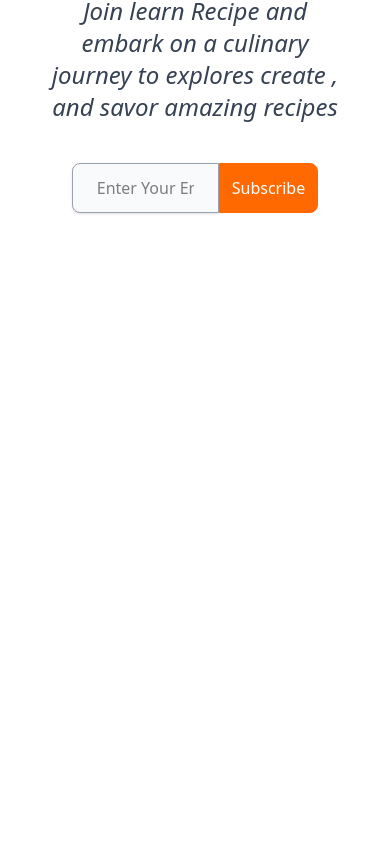
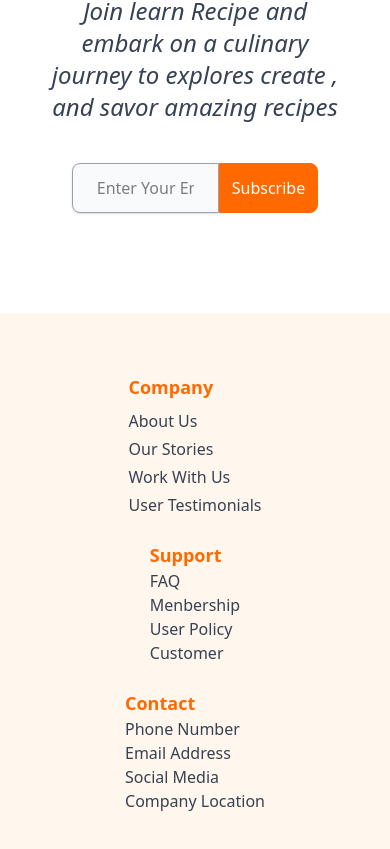
Before and after one commit to rafikakhatun/Food-Recipe-Nest, a React (Vite) app: page / in a window 390 px wide. Shown: the part 4997-5846 px from the top of the page. Before the commit the page ends 5250 px from the top, so only its background shows below. Built offline with nearby package versions, Linux system fonts and the light colour scheme.

Commit message:
Add structured footer section with responsive layout

```diff
--- a/src/App.jsx
+++ b/src/App.jsx
@@ -1,5 +1,6 @@
 
 import './App.css'
+import Footer from './component/Footer'
 import Hero from './component/Hero'
 import Navbar from './component/Navbar'
 import Recipe from './component/Recipe'
@@ -16,6 +17,7 @@ function App() {
     <WhatCook></WhatCook>
     <Recipe></Recipe>
     <Subscribe></Subscribe>
+    <Footer></Footer>
 
 
 
--- /dev/null
+++ b/src/component/Footer.jsx
@@ -0,0 +1,64 @@
+function Footer() {
+
+    return (
+        <>
+
+
+
+                <footer className=" w-full px-12 py-15 flex flex-col md:flex-row justify-between items-center gap-6 mt-15 bg-orange-50">
+
+
+                    <div>
+                        <h1 className="text-orange-500 text-lg font-semibold">Company</h1>
+                        <ul className="mt-2 space-y-1">
+                            <li className="text-gray-700 cursor-pointer hover:underline">About Us</li>
+                            <li className="text-gray-700 cursor-pointer hover:underline">Our Stories</li>
+                            <li className="text-gray-700 cursor-pointer hover:underline">Work With Us</li>
+                            <li className="text-gray-700 cursor-pointer hover:underline">User Testimonials</li>
+                        </ul>
+                    </div>
+
+
+                    <div>
+                        <h1 className="text-orange-500 text-lg font-semibold" >Support</h1>
+                        <ul>
+                            <li className="text-gray-700 cursor-pointer hover:underline">FAQ</li>
+                            <li className="text-gray-700 cursor-pointer hover:underline">Menbership</li>
+                            <li className="text-gray-700 cursor-pointer hover:underline">User Policy</li>
+                            <li className="text-gray-700 cursor-pointer hover:underline">Customer</li>
+                        </ul>
+                    </div>
+
+
+                    <div>
+                        <h1  className="text-orange-500 text-lg font-semibold">Contact</h1>
+                        <ul>
+                            <li className="text-gray-700 cursor-pointer hover:underline">Phone Number</li>
+                            <li className="text-gray-700 cursor-pointer hover:underline">Email Address</li>
+                            <li className="text-gray-700 cursor-pointer hover:underline">Social Media</li>
+                            <li className="text-gray-700 cursor-pointer hover:underline">Company Location</li>
+                        </ul>
+                    </div>
+
+
+
+
+                </footer>
+
+
+
+
+
+
+
+
+
+
+
+
+        </>
+    )
+
+}
+
+export default Footer;
```
